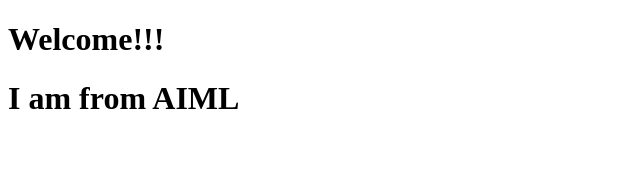
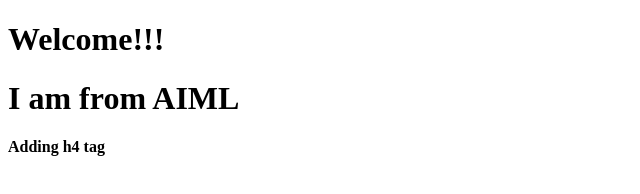
Before and after one commit to VeerankiBhargavi/GitCommands, a plain HTML site: page index.html in a window 1280 px wide. Shown: the whole page, without its empty margins (0-640 px from the left). Drawn offline with Linux system fonts and the light colour scheme.

Commit message:
added h4

```diff
--- a/index.html
+++ b/index.html
@@ -9,5 +9,6 @@
 <body>
     <h1>Welcome!!!</h1>
     <h1>I am from AIML</h1>
+    <h4>Adding h4 tag</h4>
 </body>
 </html>
```
